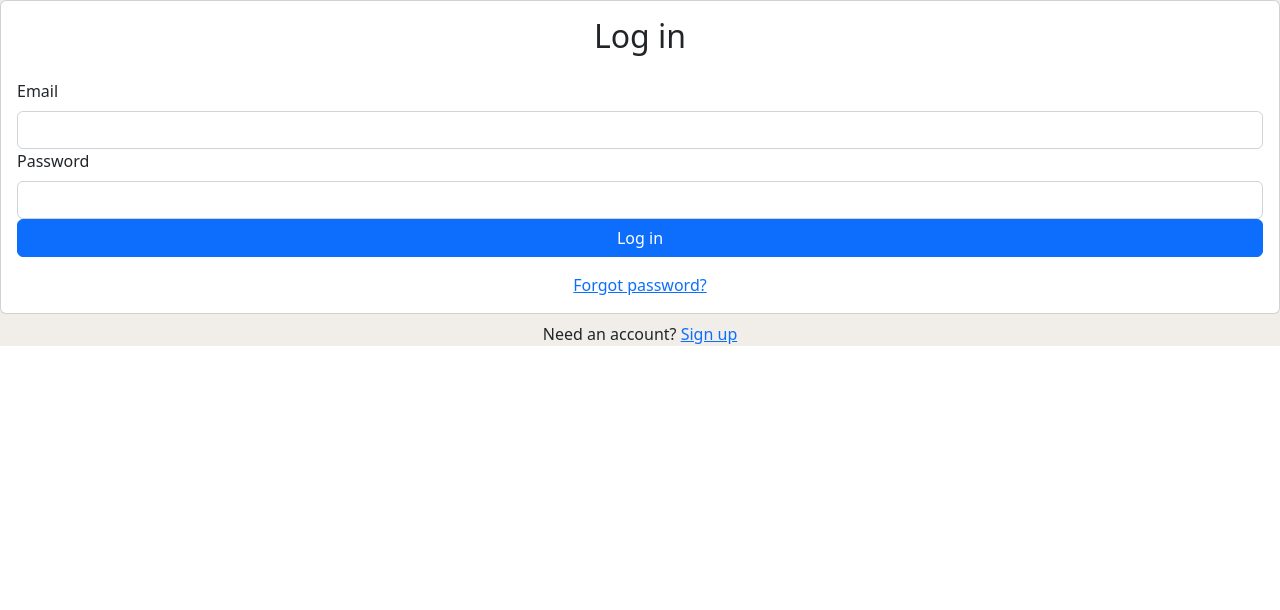
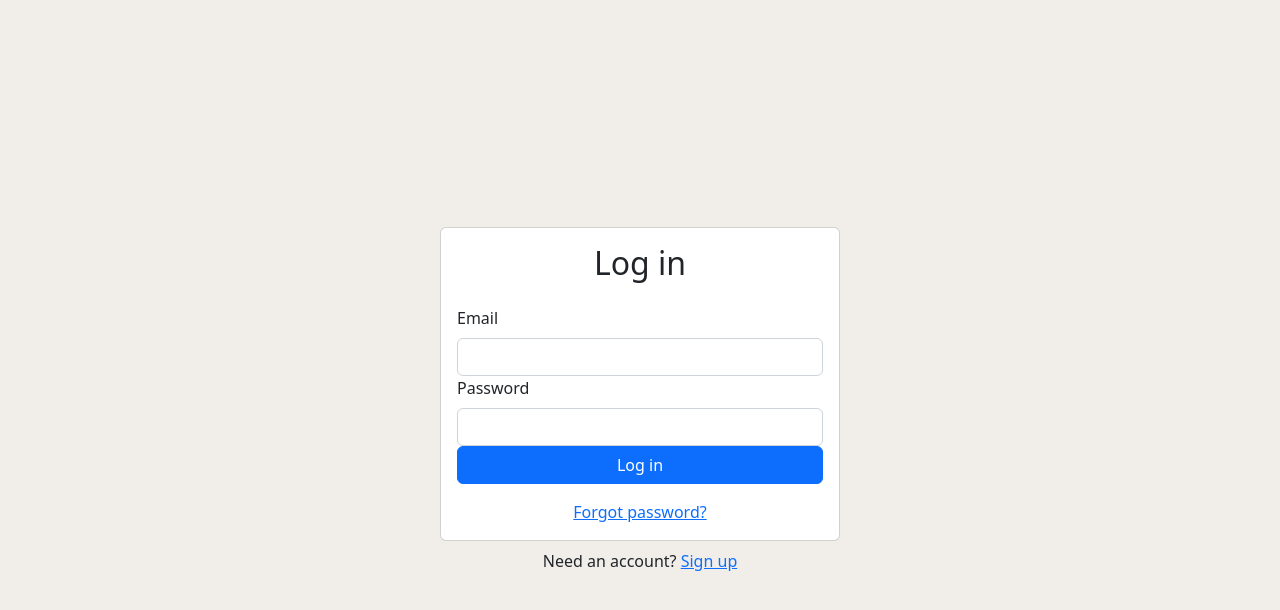
Before and after one commit to yamathe5/todo-app, a React (Create React App) app: page /login in a window 1280 px wide. Shown: the top 610 px of the page. Built offline with nearby package versions, Linux system fonts and the light colour scheme; no server answers.

Commit message:
CHORE: refactor styles

```diff
--- a/src/components/Header/Header.js
+++ b/src/components/Header/Header.js
@@ -14,8 +14,8 @@
   return (
     <div className='header'>
       <div className='header__container'>
+        <Link to='/'>My Page</Link>
         <Link to='/community'>Comunity Page</Link>
-        <Link to='/'>My Page</Link>
         <button variant="link" onClick={handleLogout}>Log out</button>
       </div>
     </div>
--- a/src/components/Login.js
+++ b/src/components/Login.js
@@ -1,5 +1,5 @@
 import React from 'react'
-import { Form, Button, Card, Alert } from "react-bootstrap"
+import { Form, Button, Card, Alert, Container } from "react-bootstrap"
 import { useAuth } from '../context/AuthContext'
 import { Link, useNavigate } from "react-router-dom"
 
@@ -11,10 +11,6 @@
   const [error, setError] = React.useState("")
   const [loading, setLoading] = React.useState(false)
   const navigate  = useNavigate()
-
-
-
-
 
   async function handleSubmit(e){
     e.preventDefault()
@@ -32,6 +28,11 @@
 
   return (
     <>
+    <Container
+      className="d-flex align-items-center justify-content-center"
+      style={{minHeight:"100vh"}}
+    >
+      <div className="w-100" style={{maxWidth:"400px"}}>
         <Card>
           <Card.Body>
             <h2 className='text-center mb-4'>Log in</h2>
@@ -58,6 +59,8 @@
         <div className='w-100 text-center mt-2'>
           Need an account? <Link to="/signup">Sign up</Link>
         </div>
+      </div>
+      </Container>
     </>
   )
 }
```
Lines whose indentation alone changed are shown as unchanged.
